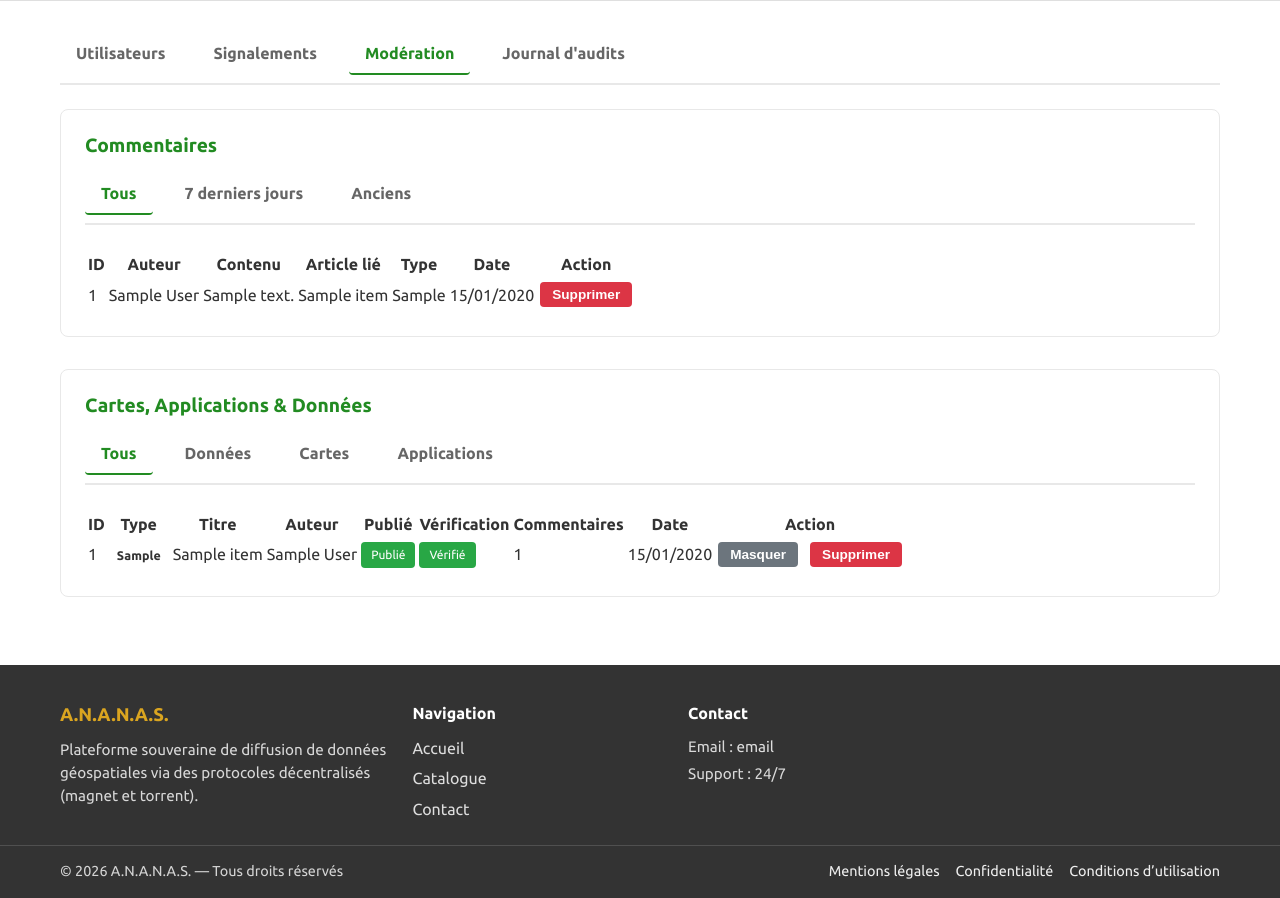
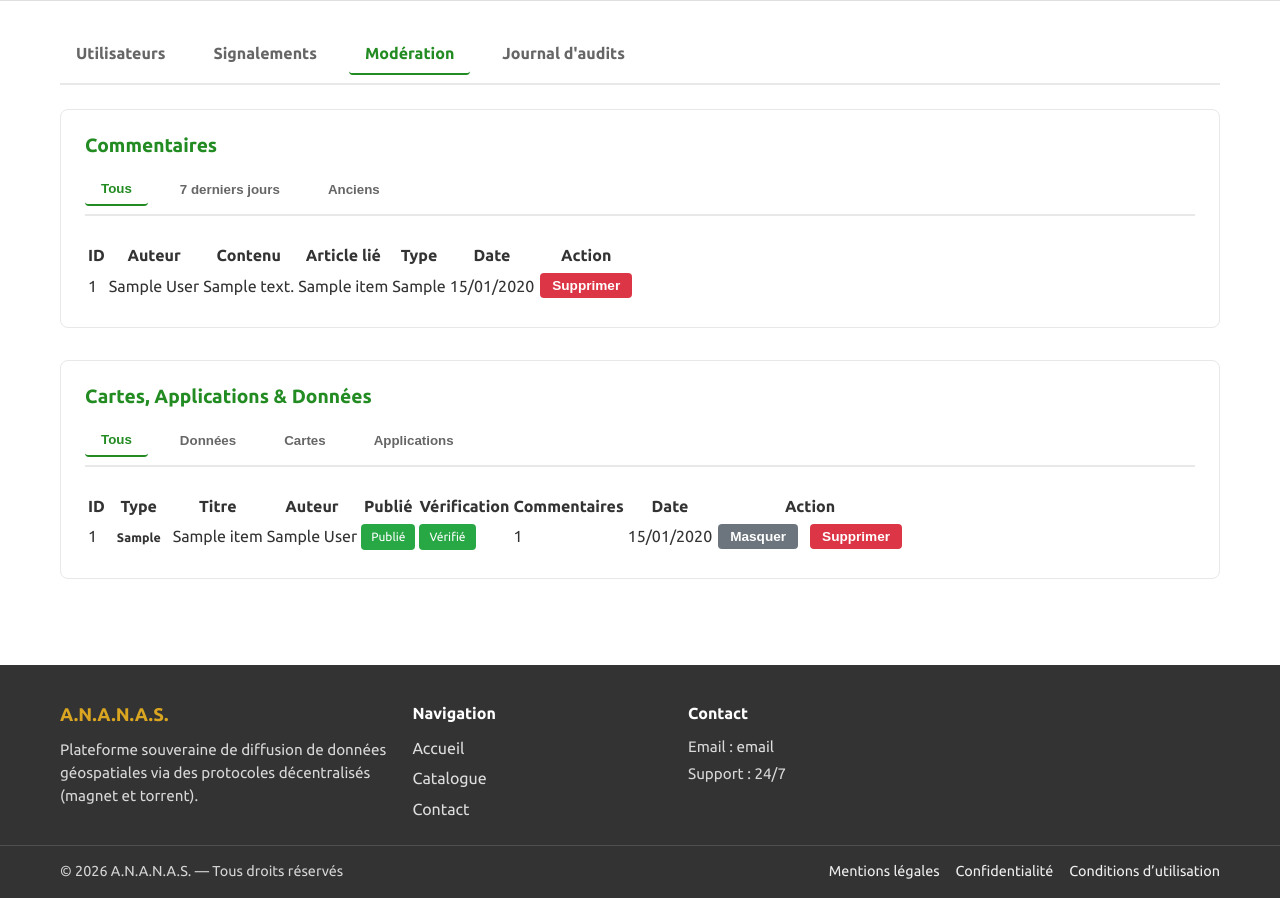
Before and after one commit to Alglior/ANANAS, a Flask app: page /admin/moderation in a window 1280 px wide. Shown: the part 261-1159 px from the top of the page. Run offline with Flask 3, Linux system fonts and the light colour scheme; the visitor is signed in with stand-in values (Sample User, id 1); tables that the repository leaves empty hold one stand-in row (values such as "Sample post"); parts of the project's set-up code (start-up, migrations or seed data) failed here and were passed over.

Commit message:
refactor(admin): migrate moderation UI to event delegation and semantic buttons
Replace inline onclick handlers with data attributes and event delegation in
moderation.js, reducing XSS surface area and improving maintainability.

Switch filter controls from anchor tags to button elements for semantic
correctness and accessibility (CSS + template updates).

```diff
--- a/static/css/features/admin.css
+++ b/static/css/features/admin.css
@@ -87,21 +87,27 @@
   padding-bottom: 0.5rem;
 }
 
-.admin-filters a {
+.admin-filters a,
+.admin-filters button {
   text-decoration: none;
   color: var(--text-secondary);
   font-weight: 600;
   padding: 0.5rem 1rem;
   border-radius: 4px;
   transition: all 0.15s ease;
+  border: none;
+  background: transparent;
+  cursor: pointer;
 }
 
-.admin-filters a:hover {
+.admin-filters a:hover,
+.admin-filters button:hover {
   background: var(--surface-gray);
   color: var(--forest);
 }
 
-.admin-filters a.active {
+.admin-filters a.active,
+.admin-filters button.active {
   color: var(--forest);
   border-bottom: 2px solid var(--forest);
   font-weight: 700;
--- a/static/js/admin/moderation.js
+++ b/static/js/admin/moderation.js
@@ -23,8 +23,8 @@
           <td>${c.item_type || '-'}</td>
           <td>${c.created_at ? new Date(c.created_at).toLocaleDateString('fr-FR') : '-'}</td>
           <td>
-            <form class="admin-form-inline" onsubmit="return confirmSuppression(this)">
-              <button type="submit" class="admin-btn-action btn-danger" data-delete="/api/admin/comments/${c.id}">Supprimer</button>
+            <form class="admin-form-inline" data-delete-comment="${c.id}" method="post">
+              <button type="submit" class="admin-btn-action btn-danger">Supprimer</button>
             </form>
           </td>
         </tr>
@@ -50,11 +50,11 @@
           : '<span class="badge badge-pending">Non vérifié</span>';
         const actions = [];
         if (it.is_published) {
-          actions.push(`<button type="button" class="admin-btn-action admin-btn-dismiss" onclick="togglePublish(${it.id}, false)">Masquer</button>`);
+          actions.push(`<button type="button" class="admin-btn-action admin-btn-dismiss" data-toggle-publish="${it.id}" data-published="false">Masquer</button>`);
         } else {
-          actions.push(`<button type="button" class="admin-btn-action admin-btn-resolve" onclick="togglePublish(${it.id}, true)">Publier</button>`);
+          actions.push(`<button type="button" class="admin-btn-action admin-btn-resolve" data-toggle-publish="${it.id}" data-published="true">Publier</button>`);
         }
-        actions.push(`<button type="button" class="admin-btn-action btn-danger" onclick="deleteItem(${it.id}, '${escapeHtml(it.title)}')">Supprimer</button>`);
+        actions.push(`<button type="button" class="admin-btn-action btn-danger" data-delete-item="${it.id}">Supprimer</button>`);
         return `
           <tr>
             <td>${it.id}</td>
@@ -94,8 +94,8 @@
           <td>${c.item_type || '-'}</td>
           <td>${c.created_at ? new Date(c.created_at).toLocaleDateString('fr-FR') : '-'}</td>
           <td>
-            <form class="admin-form-inline" onsubmit="return confirmSuppression(this)">
-              <button type="submit" class="admin-btn-action btn-danger" data-delete="/api/admin/comments/${c.id}">Supprimer</button>
+            <form class="admin-form-inline" data-delete-comment="${c.id}" method="post">
+              <button type="submit" class="admin-btn-action btn-danger">Supprimer</button>
             </form>
           </td>
         </tr>
@@ -122,11 +122,11 @@
           : '<span class="badge badge-pending">Non vérifié</span>';
         const actions = [];
         if (it.is_published) {
-          actions.push(`<button type="button" class="admin-btn-action admin-btn-dismiss" onclick="togglePublish(${it.id}, false)">Masquer</button>`);
+          actions.push(`<button type="button" class="admin-btn-action admin-btn-dismiss" data-toggle-publish="${it.id}" data-published="false">Masquer</button>`);
         } else {
-          actions.push(`<button type="button" class="admin-btn-action admin-btn-resolve" onclick="togglePublish(${it.id}, true)">Publier</button>`);
+          actions.push(`<button type="button" class="admin-btn-action admin-btn-resolve" data-toggle-publish="${it.id}" data-published="true">Publier</button>`);
         }
-        actions.push(`<button type="button" class="admin-btn-action btn-danger" onclick="deleteItem(${it.id}, '${escapeHtml(it.title)}')">Supprimer</button>`);
+        actions.push(`<button type="button" class="admin-btn-action btn-danger" data-delete-item="${it.id}">Supprimer</button>`);
         return `
           <tr>
             <td>${it.id}</td>
@@ -144,35 +144,53 @@
     }
   }
 
-  window.confirmSuppression = function (form) {
-    return confirm('Êtes-vous sûr de vouloir supprimer ce commentaire ? Cette action est irréversible.');
-  };
+  // Event delegation for comment deletion forms
+  document.getElementById('comments-tbody').addEventListener('submit', function (e) {
+    const form = e.target.closest('form[data-delete-comment]');
+    if (!form) return;
+    e.preventDefault();
+    if (!confirm('Êtes-vous sûr de vouloir supprimer ce commentaire ? Cette action est irréversible.')) return;
+    const endpoint = '/api/admin/comments/' + form.dataset.deleteComment;
+    fetch(endpoint, { method: 'DELETE' })
+      .then(r => { if (r.ok) window.location.reload(); });
+  });
 
-  window.togglePublish = function (itemId, published) {
+  // Event delegation for publish/unpublish toggles
+  document.getElementById('items-tbody').addEventListener('click', function (e) {
+    const btn = e.target.closest('button[data-toggle-publish]');
+    if (!btn) return;
+    const itemId = parseInt(btn.dataset.togglePublish);
+    const published = btn.dataset.published === 'true';
     const endpoint = published ? '/api/admin/items/' + itemId + '/publish' : '/api/admin/items/' + itemId + '/unpublish';
     fetch(endpoint, { method: 'POST' })
       .then(r => { if (r.ok) window.location.reload(); });
-  };
+  });
 
-  window.deleteItem = function (itemId, title) {
-    const msg = `Êtes-vous sûr de vouloir supprimer cet élément "${title}" ? Cette action est irréversible et supprimera aussi les commentaires, notes et galeries associés.`;
+  // Event delegation for item deletion
+  document.getElementById('items-tbody').addEventListener('click', function (e) {
+    const btn = e.target.closest('button[data-delete-item]');
+    if (!btn) return;
+    const itemId = parseInt(btn.dataset.deleteItem);
+    const msg = 'Êtes-vous sûr de vouloir supprimer cet élément ? Cette action est irréversible et supprimera aussi les commentaires, notes et galeries associés.';
     if (!confirm(msg)) return;
     fetch('/api/admin/items/' + itemId, { method: 'DELETE' })
       .then(r => { if (r.ok) window.location.reload(); });
-  };
+  });
 
-  document.querySelectorAll('#comment-filters a').forEach(btn => {
+  // Filter buttons for comments
+  document.querySelectorAll('#comment-filters button').forEach(btn => {
     btn.addEventListener('click', function () {
-      document.querySelectorAll('#comment-filters a').forEach(b => b.classList.remove('active'));
+      document.querySelectorAll('#comment-filters button').forEach(b => b.classList.remove('active'));
       this.classList.add('active');
       const type = this.dataset.type;
       filterComments(type);
     });
   });
 
-  document.querySelectorAll('#item-filters a').forEach(btn => {
+  // Filter buttons for items
+  document.querySelectorAll('#item-filters button').forEach(btn => {
     btn.addEventListener('click', function () {
-      document.querySelectorAll('#item-filters a').forEach(b => b.classList.remove('active'));
+      document.querySelectorAll('#item-filters button').forEach(b => b.classList.remove('active'));
       this.classList.add('active');
       const type = this.dataset.type;
       filterItems(type);
--- a/templates/admin/moderation.html
+++ b/templates/admin/moderation.html
@@ -19,9 +19,9 @@
         <div class="mod-panel">
           <h2>Commentaires</h2>
           <div class="admin-filters" id="comment-filters">
-            <a href="javascript:void(0)" data-type="all" class="active">Tous</a>
-            <a href="javascript:void(0)" data-type="recent" data-days="7">7 derniers jours</a>
-            <a href="javascript:void(0)" data-type="old">Anciens</a>
+            <button type="button" data-type="all" class="active active-filter" data-target="comments-tbody">Tous</button>
+            <button type="button" data-type="recent" data-days="7" class="filter-btn" data-target="comments-tbody">7 derniers jours</button>
+            <button type="button" data-type="old" class="filter-btn" data-target="comments-tbody">Anciens</button>
           </div>
           <table id="comments-table">
             <thead>
@@ -45,10 +45,10 @@
         <div class="mod-panel">
           <h2>Cartes, Applications &amp; Données</h2>
           <div class="admin-filters" id="item-filters">
-            <a href="/catalogue" data-type="all" class="active">Tous</a>
-            <a href="/catalogue/donnees" data-type="geodonnee">Données</a>
-            <a href="/catalogue/cartes" data-type="carte">Cartes</a>
-            <a href="/catalogue/applications" data-type="application">Applications</a>
+            <button type="button" data-type="all" class="active active-filter" data-target="items-tbody">Tous</button>
+            <button type="button" data-type="geodonnee" class="filter-btn" data-target="items-tbody">Données</button>
+            <button type="button" data-type="carte" class="filter-btn" data-target="items-tbody">Cartes</button>
+            <button type="button" data-type="application" class="filter-btn" data-target="items-tbody">Applications</button>
           </div>
           <table id="items-table">
             <thead>
```
